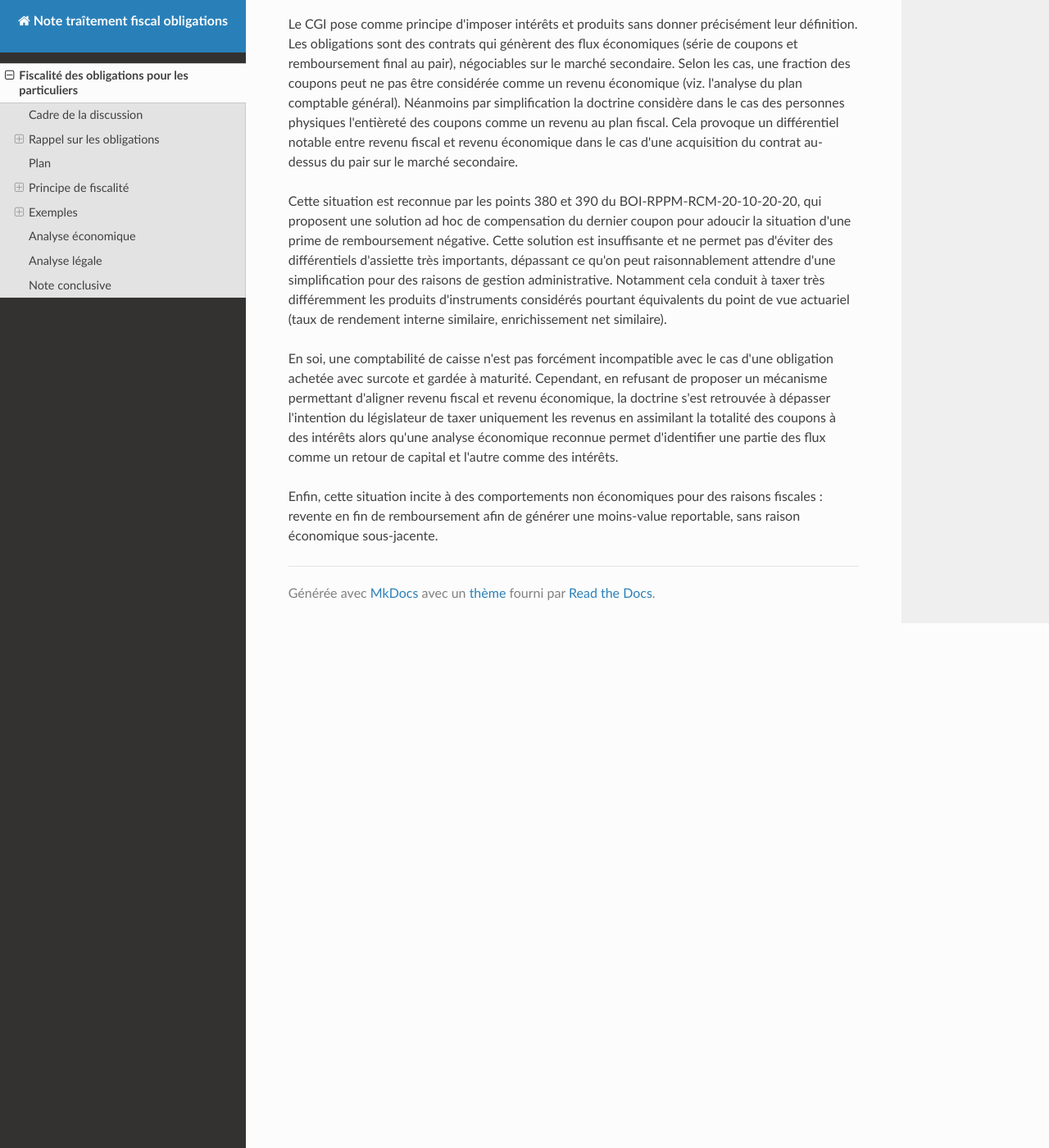
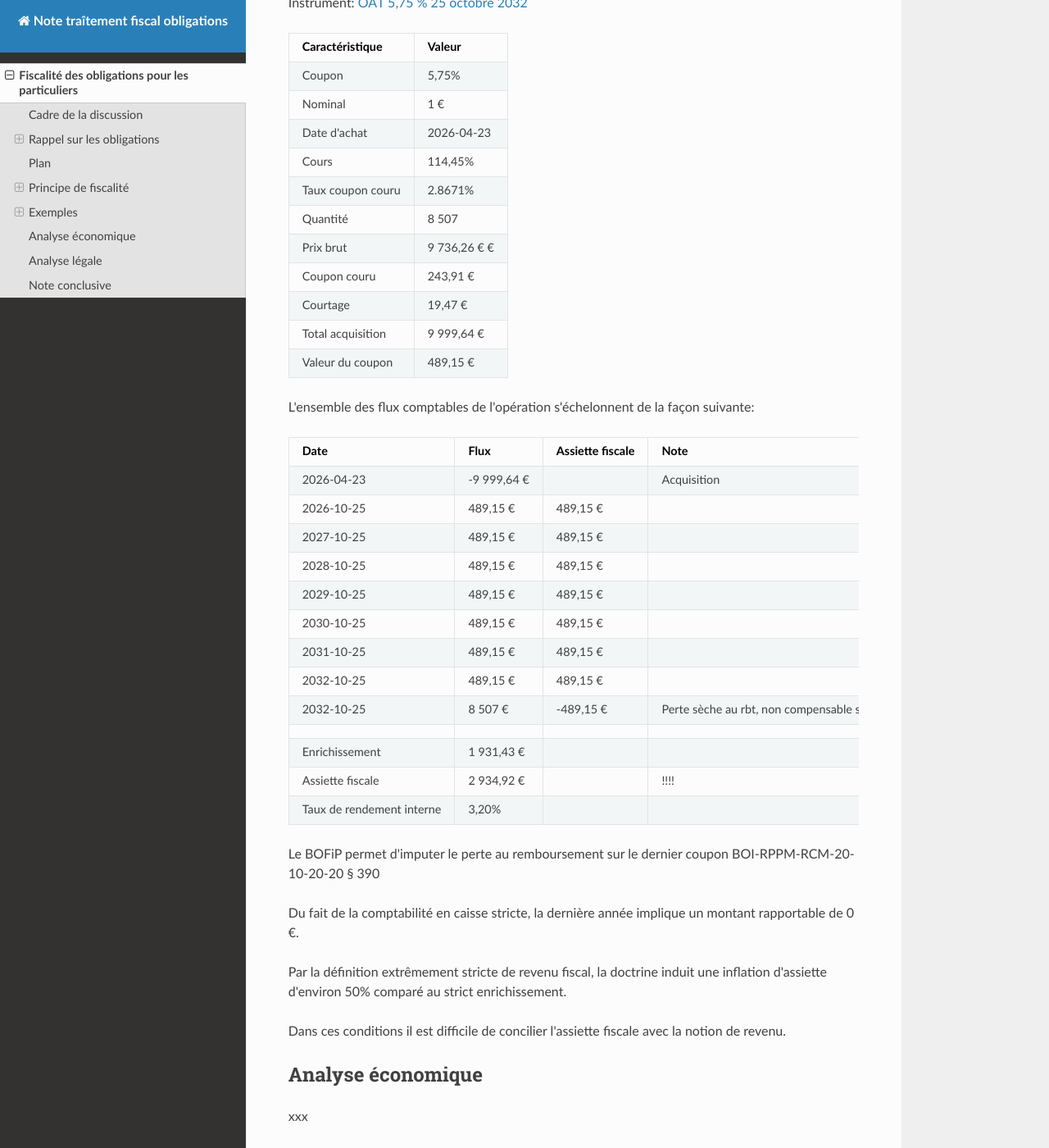
Before and after one commit to ConscritNeuneu/note-traitement-fiscal-obligations, an MkDocs documentation site: the page built from docs/note_fiscalisation_obligations.md, in a window 1280 px wide and 1400 px high, scrolled down 5086 px. Shown: the whole window at 82% size. Built offline with MkDocs 1.6.1, drawn with Linux system fonts in a browser that asks for light colours; nearby versions of some CDN libraries; some of the changed text lies outside the part shown.

Commit message:
Add example 2, fix example 1

```diff
--- a/docs/note_fiscalisation_obligations.md
+++ b/docs/note_fiscalisation_obligations.md
@@ -179,37 +179,91 @@ Instrument: [OAT 2,00 % 25 novembre 2032](https://www.aft.gouv.fr/fr/titre/fr000
 | Caractéristique | Valeur |
 | --------------- | ------ |
 | Coupon | 2% |
-| Nominal | 1€ |
+| Nominal | 1 € |
 | Date d'achat | 2026-04-23 |
 | Cours | 92,53% |
 | Taux coupon couru | 0,99726% |
 | Quantité | 10 671 |
-| Prix brut | 9 873,88€ |
-| Coupon couru | 106,42€ |
-| Courtage | 19.75 € |
-| Total acquisition | 10 000,05€ |
-| Valeur du coupon | 213,42€
+| Prix brut | 9 873,88 € |
+| Coupon couru | 106,42 € |
+| Courtage | 19,75 € |
+| Total acquisition | 10 000,05 € |
+| Valeur du coupon | 213,42 € |
 
 L'ensemble des flux comptables de l'opération s'échelonnent de la façon
 suivante:
 
-| Date | Flux | Assiette taxable | Note |
+| Date | Flux | Assiette fiscale | Note |
 | ---- | ---- | ---------------- | ---- |
-| 2026-04-23 | -9 999,63€ || Acquisition |
-| 2026-10-25 | 213,42€ | 213,42€ ||
-| 2027-10-25 | 213,42€ | 213,42€ ||
-| 2028-10-25 | 213,42€ | 213,42€ ||
-| 2029-10-25 | 213,42€ | 213,42€ ||
-| 2030-10-25 | 213,42€ | 213,42€ ||
-| 2031-10-25 | 213,42€ | 213,42€ ||
-| 2032-10-25 | 213,42€ | 213,42€ ||
-| 2032-10-25 | 10 671,00€ | 670,95€ | Prime de remboursement |
+| 2026-04-23 | -10 000,05 € || Acquisition |
+| 2026-10-25 | 213,42 € | 213,42 € ||
+| 2027-10-25 | 213,42 € | 213,42 € ||
+| 2028-10-25 | 213,42 € | 213,42 € ||
+| 2029-10-25 | 213,42 € | 213,42 € ||
+| 2030-10-25 | 213,42 € | 213,42 € ||
+| 2031-10-25 | 213,42 € | 213,42 € ||
+| 2032-10-25 | 213,42 € | 213,42 € ||
+| 2032-10-25 | 10 671,00 € | 670,95 € | Prime de remboursement |
 |||||
-|Enrichissement|2 165,31€|||
+| Enrichissement | 2 164,89 € |||
+| Assiette fiscale | 2 164,89 € |||
+| Taux de rendement interne | 3,25% |||
 
+Du fait de la décote à l'acquisition une comptabilité de caisse ne pose pas
+de problème. Chaque coupon peut être considéré comme un enrichissement à
+part entière, la prime de remboursement, positive dans ce cas est aussi
+rapportée à l'assiette.
+
+Économiquement cette prime peut être analysée comme des intérêts latents accumulés dans
+le capital restant dû (au taux de rendement interne) et dont le solde a lieu au remboursement.
 
 ### Obligation au dessus du pair
 
+Instrument: [OAT 5,75 % 25 octobre 2032](https://www.aft.gouv.fr/fr/titre/fr0000187635)
+
+| Caractéristique | Valeur |
+| --------------- | ------ |
+| Coupon | 5,75% |
+| Nominal | 1 € |
+| Date d'achat | 2026-04-23 |
+| Cours | 114,45% |
+| Taux coupon couru | 2.8671% |
+| Quantité | 8 507 |
+| Prix brut | 9 736,26 € € |
+| Coupon couru | 243,91 € |
+| Courtage | 19,47 € |
+| Total acquisition | 9 999,64 € |
+| Valeur du coupon | 489,15 € |
+
+L'ensemble des flux comptables de l'opération s'échelonnent de la façon
+suivante:
+
+| Date | Flux | Assiette fiscale | Note |
+| ---- | ---- | ---------------- | ---- |
+| 2026-04-23 | -9 999,64 € || Acquisition |
+| 2026-10-25 | 489,15 € | 489,15 € ||
+| 2027-10-25 | 489,15 € | 489,15 € ||
+| 2028-10-25 | 489,15 € | 489,15 € ||
+| 2029-10-25 | 489,15 € | 489,15 € ||
+| 2030-10-25 | 489,15 € | 489,15 € ||
+| 2031-10-25 | 489,15 € | 489,15 € ||
+| 2032-10-25 | 489,15 € | 489,15 € ||
+| 2032-10-25 | 8 507 € | -489,15 € | Perte sèche au rbt, non compensable sauf avec dernier coupon |
+|||||
+| Enrichissement | 1 931,43 € |||
+| Assiette fiscale | 2 934,92 € || !!!! |
+| Taux de rendement interne | 3,20% |||
+
+Le BOFiP permet d'imputer le perte au remboursement sur le dernier coupon BOI-RPPM-RCM-20-10-20-20 § 390
+
+Du fait de la comptabilité en caisse stricte, la dernière année implique un
+montant rapportable de 0 €.
+
+Par la définition extrêmement stricte de revenu fiscal, la doctrine induit
+une inflation d'assiette d'environ 50% comparé au strict enrichissement.
+
+Dans ces conditions il est difficile de concilier l'assiette fiscale avec la
+notion de revenu.
 
 ## Analyse économique
 
```
